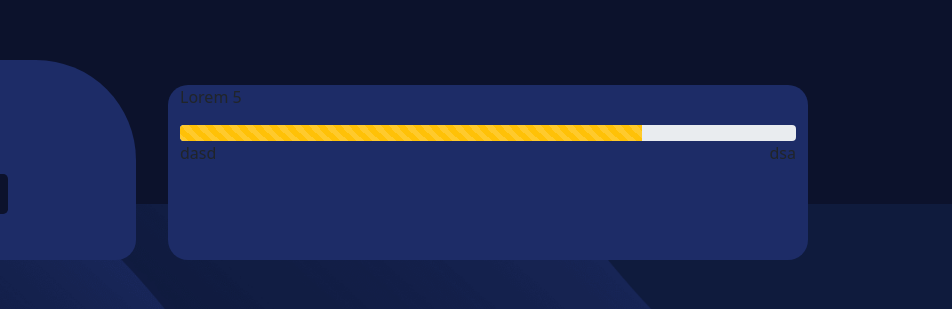
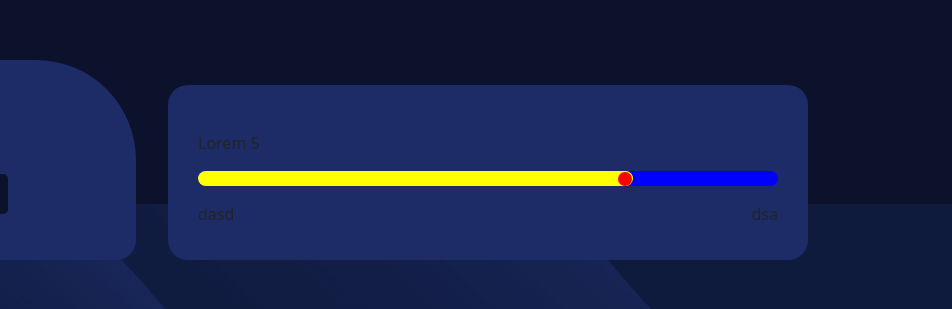
Before and after one commit to MartynasKupsys/Challenges, a plain HTML site: page Project_1/fylo-data-storage-component-master/index.html in a window 1280 px wide. Shown: the part 240-549 px from the top of the page, 328-1280 px from the left. Drawn offline with nearby package versions, Linux system fonts and the light colour scheme.

Commit message:
progress bar

```diff
--- a/Project_1/fylo-data-storage-component-master/index.html
+++ b/Project_1/fylo-data-storage-component-master/index.html
@@ -8,6 +8,7 @@
   <!-- Bootstrap CSS -->
   <link href="https://cdn.jsdelivr.net/npm/bootstrap@5.1.3/dist/css/bootstrap.min.css" rel="stylesheet" integrity="sha384-1BmE4kWBq78iYhFldvKuhfTAU6auU8tT94WrHftjDbrCEXSU1oBoqyl2QvZ6jIW3" crossorigin="anonymous">
   <link rel="stylesheet" href="./style/style.css">
+
 
   <title>Frontend Mentor | Fylo data storage component</title>
 
@@ -57,14 +58,26 @@
 
 
 
-          <div class="d-flex flex-column col-6 bg-primary align-self-end ms-3">
+          <div class="padding-1 d-flex flex-column col-6 bg-primary align-self-end ms-3">
             <div>
-              <p>Lorem 5</p>
+              <p class="my-3">Lorem 5</p>
             </div>
-            <div class="progress">
+
+            <!-- <div class="progress">
               <div class="progress-bar progress-bar-striped bg-warning" role="progressbar" style="width: 75%" aria-valuenow="75" aria-valuemin="0" aria-valuemax="100"></div>
+            </div> -->
+            <div class="flex align-self-center">
+
+              <div class="item-3">
+                <!-- Test1 -->
+                <div class="item-4">
+                  <!-- Test2 -->
+                </div>
+              </div>
+
             </div>
-            <div class="d-flex flex-row justify-content-between align-items-center">
+
+            <div class="d-flex flex-row justify-content-between align-items-center py-3">
               <p class="m-0">dasd</p>
               <p class="m-0">dsa</p>
             </div>
--- a/Project_1/fylo-data-storage-component-master/style/style.css
+++ b/Project_1/fylo-data-storage-component-master/style/style.css
@@ -60,3 +60,47 @@ main {
 div img {
   margin: 0 7px;
 }
+
+.flex {
+  /* margin-top: 5px;
+  padding: 2px; */
+  display: flex;
+  flex-direction:row;
+  /* flex-basis: 100px; */
+  background-color: blue;
+  /* height: 1rem; */
+  width: 100%;
+  /* border-radius: 0px 100px 100px 0px; */
+  border-radius: 100px;
+  align-items: center;
+  /* height: 21px; */
+  /* justify-content: center; */
+}
+
+
+.item-3 {
+  /* margin-right: 10px; */
+  position: relative;
+  height: 15px;
+  width: 75%;
+  background-color: yellow;
+  /* border-radius: 0px 100px 100px 0px; */
+  border-radius: 100px;
+}
+
+
+.item-4 {
+  position: absolute;
+  top: 1px;
+  right: 1px;
+  background-color: red;
+  width: 14px;
+  height: 14px;
+  border-radius: 100px;
+  /* align-items: center; */
+    /* margin-left: -20px; */
+}
+
+.padding-1 {
+  padding: 30px;
+}
```
